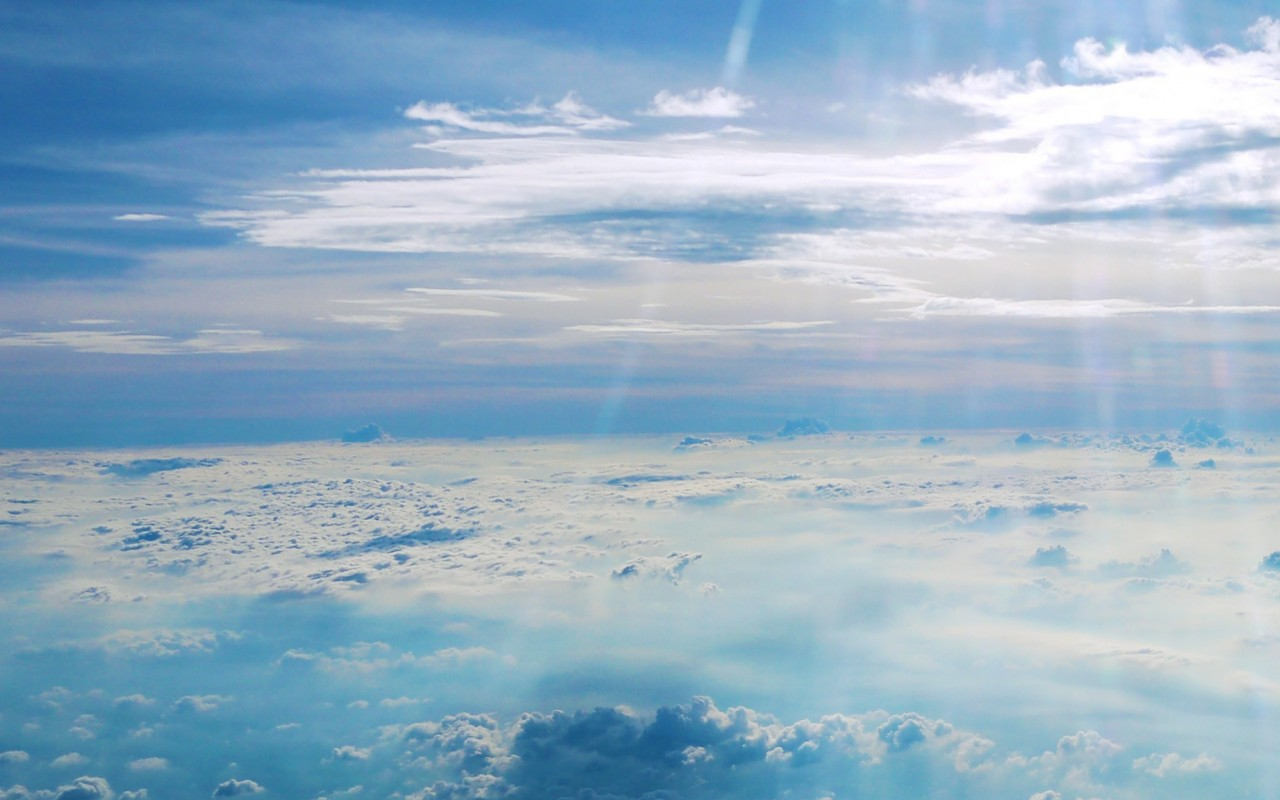
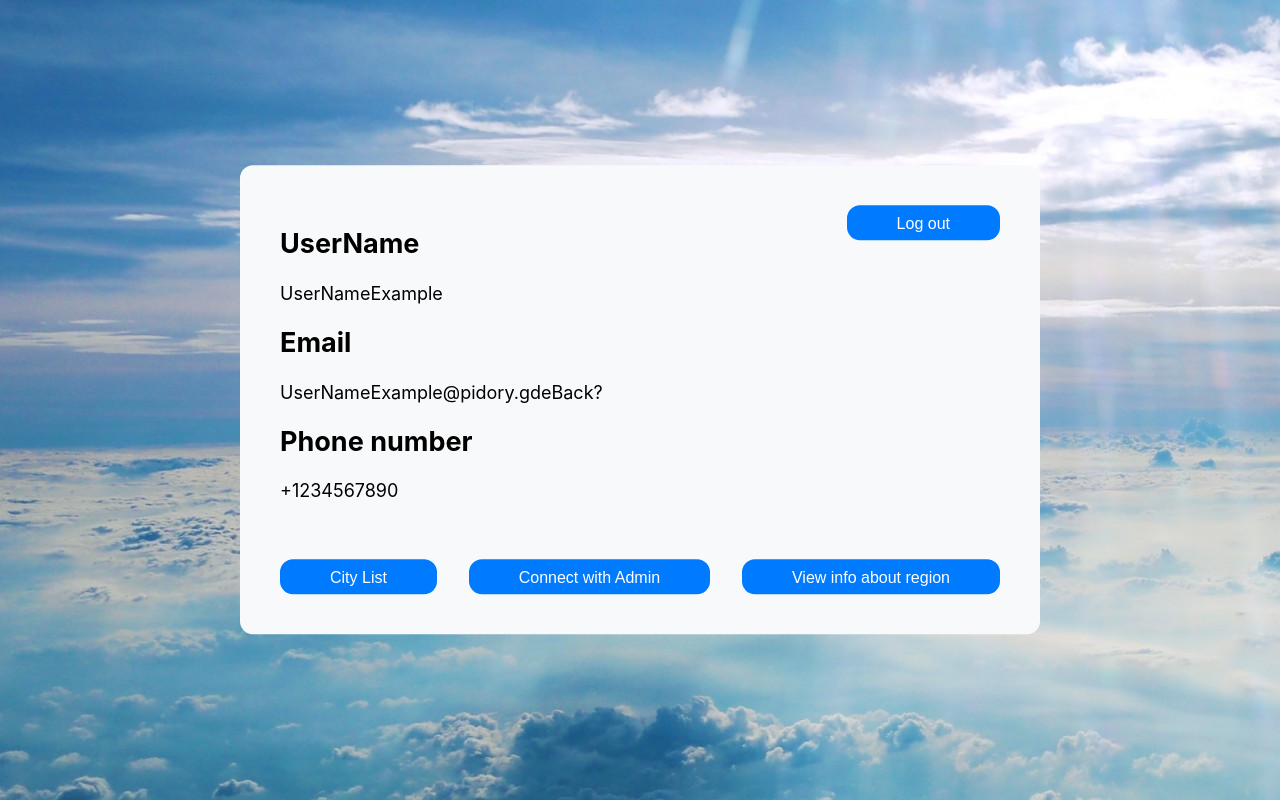
Before and after one commit to Blaze4235/StorMi, a React (Create React App) app in the folder stormi/: page /cabinet in a window 1280 px wide. Before the commit this address had no page. Built offline with nearby package versions, Linux system fonts and the light colour scheme.

Commit message:
added sing up page and user cabinet

```diff
--- a/stormi/src/App.js
+++ b/stormi/src/App.js
@@ -6,12 +6,16 @@ import {ButtonCustom} from './components/common/ButtonCustom';
 import {DropDown} from './components/common/DropDown';
 import { Routes, Route, Link } from 'react-router-dom';
 import {SingIn} from './components/common/SingIn';
+import {SingUp} from './components/common/SingUp';
+import {UserCabinet} from './components/user/UserCabinet';
 
 function App() {
   return (
     <div className="App">
         <Routes>
           <Route path="/sing-in" element={<SingIn/>}/>
+          <Route path="/sing-up" element={<SingUp/>}/>
+          <Route path="/cabinet" element={<UserCabinet/>}/>
         </Routes>
     </div>
   );
--- /dev/null
+++ b/stormi/src/components/common/SingUp.jsx
@@ -0,0 +1,42 @@
+import React from 'react';
+import { Component } from 'react';
+import {FormTextField} from './FormTextField';
+import {ButtonCustom} from './ButtonCustom';
+
+import { Link } from 'react-router-dom';
+
+//import '../../styles/common/SingInStyle.css';
+import '../../styles/common/SingUpStyle.css';
+
+export class SingUp extends Component{
+    constructor(props) {
+        super(props);
+        this.props = props;
+    }
+
+    render(){
+        return(
+            <div className="ticket ticket--sign-up">
+                <h1 className="logo-name">
+                    <span className="logo-name--s">Stor</span>
+                    <span className="logo-name--e">Mi</span>
+                </h1>
+                <div className="ticket__form">
+                    <div className="form-fields">
+                      <FormTextField inpId="UserEmail" inpW="100" labelText="Email" labelPos="block"></FormTextField>
+                      <FormTextField inpId="PhoneNumber" inpW="100" labelText="Phone number" labelPos="block"></FormTextField>
+                      <FormTextField inpId="Username" inpW="100" labelText="Username" labelPos="block"></FormTextField>
+                      <FormTextField inpId="Password" inpW="100" labelText="Password" labelPos="block"></FormTextField>
+                    </div>
+                    <ButtonCustom text="SIGN IN" type="primary"></ButtonCustom>
+                    <div className="ticket__form--sub ticket__form--sub-end signIn-sub--end">
+                        <span className="signIn-sub-spanP">
+                            Have an account?
+                        </span>
+                        <Link to="/sing-in">Log in</Link>
+                    </div>
+                </div>
+            </div>
+        )
+    }
+}
--- /dev/null
+++ b/stormi/src/components/user/UserCabinet.jsx
@@ -0,0 +1,43 @@
+import React from 'react';
+import { Component } from 'react';
+
+import {ButtonCustom} from '../common/ButtonCustom';
+import '../../styles/user/UserCabinetStyle.css';
+
+export class UserCabinet extends Component{
+    constructor(props) {
+        super(props);
+        this.props = props;
+    }
+
+    render(){
+        return(
+            <div className="ticket ticket--cabinet">
+                <div className="cabinet-info">
+                    <div className="cabinet-info__block">
+                        <div>
+                            <h2 id="userName" className="cabinet-info__title user-name">UserName</h2>
+                            <p className="cabinet-info__text">UserNameExample</p>
+                        </div>
+                        <div>
+                            <h2 id="userEmail" className="cabinet-info__title user-email">Email</h2>
+                            <p className="cabinet-info__text">UserNameExample@pidory.gdeBack?</p>
+                        </div>
+                        <div>
+                            <h2 id="userName" className="cabinet-info__title user-name">Phone number</h2>
+                            <p className="cabinet-info__text">+1234567890</p>
+                        </div>
+                    </div>
+                    <div>
+                        <ButtonCustom text="Log out" type="primary"></ButtonCustom>
+                    </div>
+                </div>
+                <div className="cabinet-info__btn-group">
+                    <ButtonCustom text="City List" type="primary"></ButtonCustom>
+                    <ButtonCustom text="Connect with Admin" type="primary"></ButtonCustom>
+                    <ButtonCustom text="View info about region" type="primary"></ButtonCustom>
+                </div>
+            </div>
+        )
+    }
+}
--- /dev/null
+++ b/stormi/src/styles/common/SingUpStyle.css
@@ -0,0 +1,9 @@
+.form-fields{
+  padding-bottom: 30px;
+}
+
+.ticket--sign-up {
+  width: 40%;
+  max-width: 420px;
+  margin: auto;
+}
--- /dev/null
+++ b/stormi/src/styles/user/UserCabinetStyle.css
@@ -0,0 +1,19 @@
+.ticket--cabinet{
+    width: 80%;
+    max-width: 720px;
+}
+
+.cabinet-info{
+    display: flex;
+    justify-content: space-between;
+}
+
+.cabinet-info__block{
+    text-align: start;
+}
+
+.cabinet-info__btn-group{
+    margin-top: 40px;
+    display: flex;
+    justify-content: space-between;
+}
```
